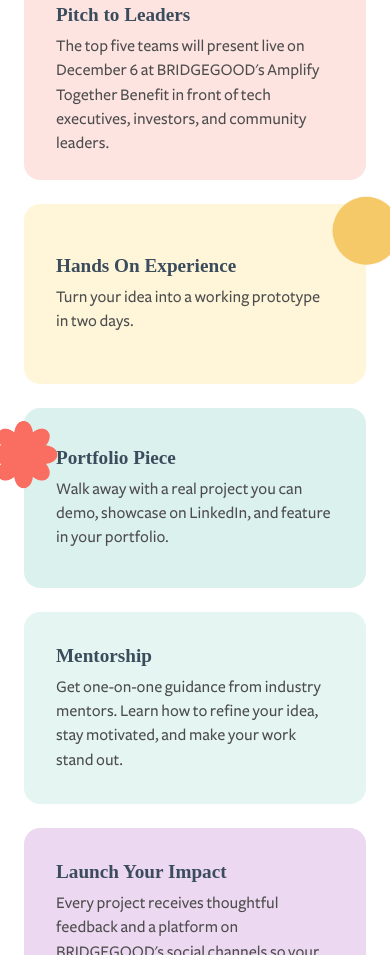
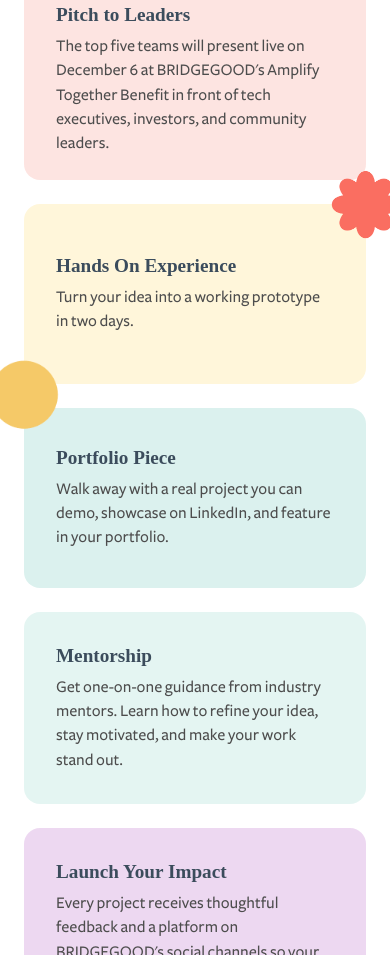
Before and after one commit to kristy0609/bridgegood, a plain HTML site: page index.html in a window 390 px wide. Shown: the part 2231-3186 px from the top of the page. Drawn offline with Linux system fonts and the light colour scheme; a web font is replaced by a local one.

Commit message:
Reposition decorative elements in Why Attend section
- Anchor flower element to bottom right of Pitch to Leaders tile
- Anchor circle element to bottom left of Hands On Experience tile
- Adjust positioning for both tablet and mobile breakpoints

```diff
--- a/styles.css
+++ b/styles.css
@@ -929,29 +929,29 @@ h4 {
         height: 90px;
     }
 
-    /* Circle shape - anchor to bottom left of Hands On Experience (tile-yellow, 3rd tile) */
+    /* Flower shape - anchor to bottom right of Pitch to Leaders (tile 2, row 1 right) */
     .gutter-element-1 {
         width: 110px;
         height: 110px;
-        top: calc(200px + var(--spacing-md));
-        left: calc(50% - 55px);
-        transform: translate(0, 50%);
-    }
-
-    .gutter-element-1:hover {
-        transform: translate(0, 50%) translateY(-10px);
-    }
-
-    /* Flower shape - anchor to bottom right of Pitch to Leaders (tile-coral, 2nd tile) */
-    .gutter-element-2 {
-        top: calc(200px - 55px);
+        top: calc(200px - 20px);
         left: auto;
         right: 0;
         transform: translate(50%, 0);
     }
 
+    .gutter-element-1:hover {
+        transform: translate(50%, 0) translateY(-10px);
+    }
+
+    /* Circle shape - anchor to bottom left of Hands On Experience (tile 3, row 2 right) */
+    .gutter-element-2 {
+        top: calc(200px + var(--spacing-md) + 200px);
+        left: 50%;
+        transform: translate(-50%, 0);
+    }
+
     .gutter-element-2:hover {
-        transform: translate(50%, 0) translateY(-10px);
+        transform: translate(-50%, 0) translateY(-10px);
     }
 }
 
@@ -988,31 +988,31 @@ h4 {
         height: 80px;
     }
 
-    /* Circle shape - anchor to bottom left of Hands On Experience (3rd tile in single column) */
+    /* Flower shape - anchor to bottom right of Pitch to Leaders (tile 2) */
     .gutter-element-1 {
         width: 100px;
         height: 100px;
-        /* Position relative to 3rd tile */
+        /* Position at bottom right of tile 2 (Pitch to Leaders) */
+        top: calc((180px + var(--spacing-md)) * 2 - 20px);
+        left: auto;
+        right: 0;
+        transform: translate(50%, 0);
+    }
+
+    .gutter-element-1:hover {
+        transform: translate(50%, 0) translateY(-10px);
+    }
+
+    /* Circle shape - anchor to bottom left of Hands On Experience (tile 3) */
+    .gutter-element-2 {
+        /* Position at bottom left of tile 3 (Hands On Experience) */
         top: calc((180px + var(--spacing-md)) * 2 + 180px);
         left: 0;
-        transform: translate(-50%, 50%);
-    }
-
-    .gutter-element-1:hover {
-        transform: translate(-50%, 50%) translateY(-10px);
-    }
-
-    /* Flower shape - anchor to bottom right of Pitch to Leaders (2nd tile in single column) */
-    .gutter-element-2 {
-        /* Position relative to 2nd tile */
-        top: calc((180px + var(--spacing-md)) * 1 + 180px);
-        left: auto;
-        right: 0;
-        transform: translate(50%, 50%);
+        transform: translate(-50%, 0);
     }
 
     .gutter-element-2:hover {
-        transform: translate(50%, 50%) translateY(-10px);
+        transform: translate(-50%, 0) translateY(-10px);
     }
 }
 
```
